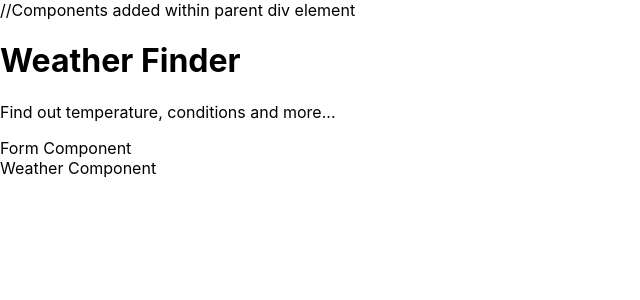
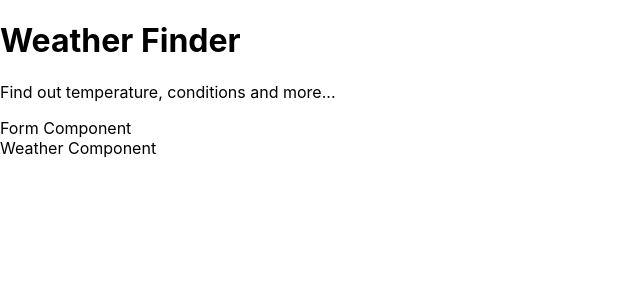
Before and after one commit to GarethWoodman/weather_app, a React (Create React App) app: page / in a window 1280 px wide. Shown: the top 300 px of the page, without its empty margins (0-640 px from the left). Built offline with nearby package versions, Linux system fonts and the light colour scheme.

Commit message:
Added API_KEY

```diff
--- a/src/App.js
+++ b/src/App.js
@@ -3,9 +3,10 @@ import React from "react";
 
 //Imports Titles object from Titles.js
 import Titles from "./components/Titles"
-//Imports Form object from Form.js
 import Form from "./components/Form"
 import Weather from "./components/Weather"
+
+const API_KEY = "73786c0808618c866b9d8cddfe3fb5d9"
 
 //Instaniate React object by calling a class that extends React.Component
 class App extends React.Component {
@@ -13,7 +14,6 @@ class App extends React.Component {
   render(){
     return(
       <div>
-        //Components added within parent div element
         <Titles />
         <Form />
         <Weather />
```
